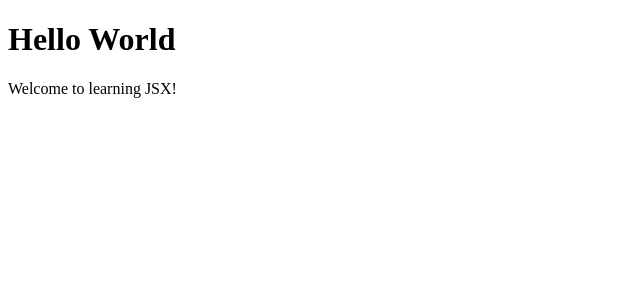
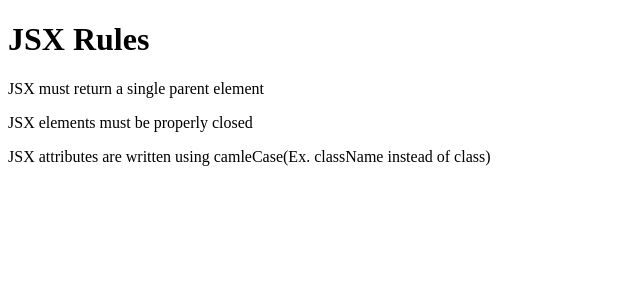
Before and after one commit to sudiptaseal/React-Application, a React (Vite) app: page / in a window 1280 px wide. Shown: the top 300 px of the page, without its empty margins (0-640 px from the left). Built offline with nearby package versions, Linux system fonts and the light colour scheme.

Commit message:
JSX Rules

```diff
--- a/src/App.jsx
+++ b/src/App.jsx
@@ -1,9 +1,9 @@
 import React from 'react';
-import WelcomeMessage from './components/WelcomeMessage';
+import JSXRules from './components/JSXRules';
 
 const App = () => {
   return <div>
-    <WelcomeMessage />
+    <JSXRules />
   </div>
 }
 export default App;
--- /dev/null
+++ b/src/components/JSXRules.jsx
@@ -0,0 +1,14 @@
+import React from 'react'
+
+const JSXRules = () => {
+  return (
+    <div>
+        <h1>JSX Rules</h1>
+        <p>JSX must return a single parent element</p>
+        <p>JSX elements must be properly closed</p>
+        <p>JSX attributes are written using camleCase(Ex. className instead of class)</p>
+    </div>
+  )
+}
+
+export default JSXRules
--- a/src/components/WelcomeMessage.jsx
+++ /dev/null
@@ -1,12 +0,0 @@
-import React from 'react'
-
-const WelcomeMessage = () => {
-  return (
-    <div>
-        <h1>Hello World</h1>
-        <p>Welcome to learning JSX!</p>
-    </div>
-  )
-}
-
-export default WelcomeMessage
```
